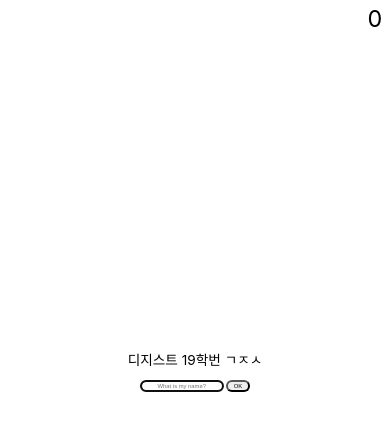
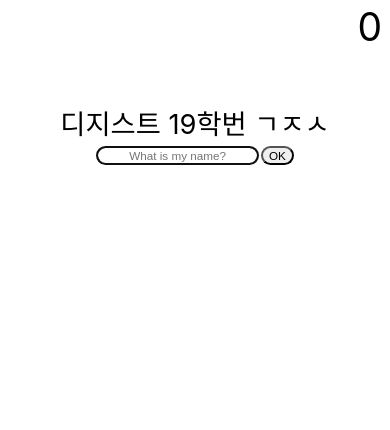
Before and after one commit to huijjj/what-is-your-name, a React (Create React App) app: page / in a window 390 px wide. Shown: the top 430 px of the page. Built offline with nearby package versions, Linux system fonts and the light colour scheme; the HTML template or start-up script is replaced by a standard one.

Commit message:
fix: css(adjust to mobile view)

```diff
--- a/public/index.html
+++ b/public/index.html
@@ -3,7 +3,7 @@
   <head>
     <meta charset="utf-8" />
     <link rel="icon" href="%PUBLIC_URL%/favicon.ico" />
-    <meta name="viewport" content="width=device-width, initial-scale=1" />
+    <meta name="viewport" content="width=device-width, initial-scale=1, user-scalable=no, maximum-scale=1" />
     <meta name="theme-color" content="#000000" />
     <title>ㅁㅇㅋㅍ</title>
   </head>
--- a/src/Quiz.css
+++ b/src/Quiz.css
@@ -1,33 +1,40 @@
+
 .quiz {
     display: flex;
     justify-content: center;
     align-items: center;
-    min-height: 80vh;
+    min-height: 20vh;
     flex-direction: column;
     min-width: 100vw;
 }
 
 .score {
     text-align: right;
-    padding-top: 1vw;
+    padding-top: 0.3vh;
     padding-right: 2vw;
-    font-size: 6vw;
+    font-size: 10vw;
 }
 
 .quiz__question {
-    font-size: 3.5vw;
+    font-size: 7vw;
     padding-bottom: 1vw;
 }
 
+.quiz__form {
+    display: flex;
+    justify-content: center;
+    align-items: center;
+}
+
 .quiz__answer {
-    font-size: 1.5vw;
+    font-size: 3vw;
     border-radius: 4vw;
     text-align: center;
     margin-right: 0.5vw;
 }
 
 .quiz__submit {
-    font-size: 1.5vw;
+    font-size: 3vw;
     border-radius: 3vw;
 }
 
@@ -49,7 +56,7 @@
 }
 
 .result__comment {
-    font-size: 2vw;
+    font-size: 6vw;
     padding-right: 1vw;
 }
 
--- a/src/Quiz.js
+++ b/src/Quiz.js
@@ -168,16 +168,16 @@ function Quiz() {
                     <FaRedo className="result__redo" size="36" onClick={onRetry}/>
                 </div>
             </div>:
-            <>
+            <div className="content_wrapper">
                 <div className="score">{score}</div>
                 <div className="quiz">
                     <div className="quiz__question">{quizList[index]?.problem}</div>
-                    <form onSubmit={onSubmit} autoComplete="off">
+                    <form className="quiz__form" onSubmit={onSubmit} autoComplete="off">
                         <input autoFocus placeholder="What is my name?" type="text" name="answer" className="quiz__answer"></input>
                         <input className="quiz__submit" type="submit" value="OK"/>
                     </form>
                 </div>
-            </>
+            </div>
         }</>
     );
 }
```
